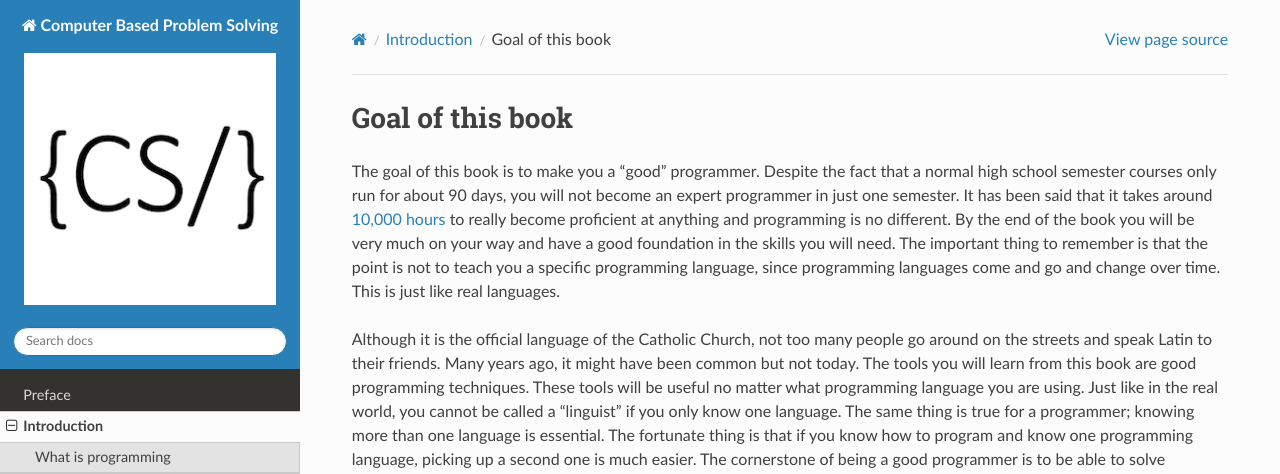
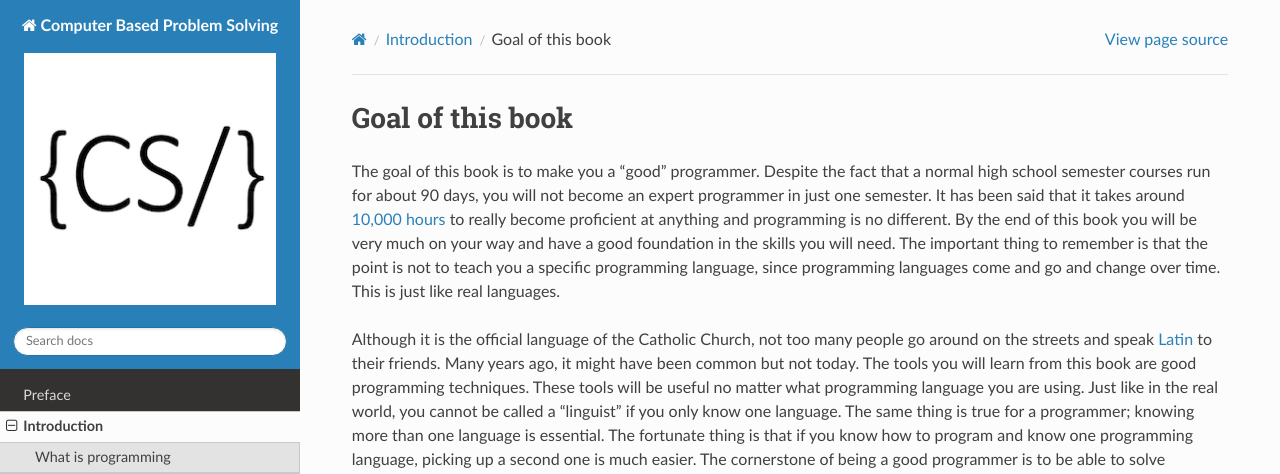
Before and after one commit to Mr-Coxall/Computer-Based-Problem-Solving, a Sphinx documentation site: the page built from docs/introduction/goal-of-this-book.rst, in a window 1280 px wide. Shown: the top 474 px of the page. Built offline with Sphinx 7.4.7 and the Read the Docs theme 2.0.0, drawn with Linux system fonts in a browser that asks for light colours; some of the changed text lies outside the part shown.

Commit message:
Update Solving problem section

```diff
--- a/docs/introduction/goal-of-this-book.rst
+++ b/docs/introduction/goal-of-this-book.rst
@@ -3,6 +3,6 @@
 Goal of this book
 =================
 
-The goal of this book is to make you a “good” programmer. Despite the fact that a normal high school semester courses only run for about 90 days, you will not become an expert programmer in just one semester. It has been said that it takes around `10,000 hours <https://en.wikipedia.org/wiki/Outliers_(book)>`_ to really become proficient at anything and programming is no different. By the end of the book you will be very much on your way and have a good foundation in the skills you will need. The important thing to remember is that the point is not to teach you a specific programming language, since programming languages come and go and change over time. This is just like real languages.
+The goal of this book is to make you a “good” programmer. Despite the fact that a normal high school semester courses run for about 90 days, you will not become an expert programmer in just one semester. It has been said that it takes around `10,000 hours <https://en.wikipedia.org/wiki/Outliers_(book)>`_ to really become proficient at anything and programming is no different. By the end of this book you will be very much on your way and have a good foundation in the skills you will need. The important thing to remember is that the point is not to teach you a specific programming language, since programming languages come and go and change over time. This is just like real languages.
 
-Although it is the official language of the Catholic Church, not too many people go around on the streets and speak Latin to their friends. Many years ago, it might have been common but not today. The tools you will learn from this book are good programming techniques. These tools will be useful no matter what programming language you are using. Just like in the real world, you cannot be called a “linguist” if you only know one language. The same thing is true for a programmer; knowing more than one language is essential. The fortunate thing is that if you know how to program and know one programming language, picking up a second one is much easier. The cornerstone of being a good programmer is to be able to solve problems in a logical and systematic way and hopefully have fun in the process.
+Although it is the official language of the Catholic Church, not too many people go around on the streets and speak `Latin <https://en.wikipedia.org/wiki/Latin>`_ to their friends. Many years ago, it might have been common but not today. The tools you will learn from this book are good programming techniques. These tools will be useful no matter what programming language you are using. Just like in the real world, you cannot be called a “linguist” if you only know one language. The same thing is true for a programmer; knowing more than one language is essential. The fortunate thing is that if you know how to program and know one programming language, picking up a second one is much easier. The cornerstone of being a good programmer is to be able to solve problems in a logical and systematic way and hopefully have fun in the process.
--- a/docs/introduction/what-is-programming.rst
+++ b/docs/introduction/what-is-programming.rst
@@ -5,8 +5,8 @@ What is programming
 
 Before you can actually start to write programs on a computer to help you solve problems, it would be nice to know what programming really is! We all use and see computers every day and hear people say how smart computers are. Actually, computers are not very smart at all! A computer, broken down into its most basic form is nothing more than a bunch of tiny electronic switches, called `transistors <https://en.wikipedia.org/wiki/Transistors>`_, that can be set to either a 1 or 0 (on or off, also known as `binary <https://en.wikipedia.org/wiki/Binary_number>`_). By getting the computer to set these tiny switches on or off in a certain pattern, you can get the computer to actually do something useful, like show a picture on the screen that you have taken. The computer does not know how to do this by itself though.
 
-To communicate with your friends, one way for them to understand what you mean is for you to talk to them. To keep things simple, you both usually talk in the same language. Since a computer is just a bunch of switches, it does not understand English, so you have to talk to it in a language that it does understand. Computers use a language called `machine language <https://en.wikipedia.org/wiki/Machine_code>`_, made up of just the 1’s and 0’s mentioned above. Trying to talk in machine language is quiet difficult, easy to make mistakes in and tedious. To help people talk to a computer a `high-level programming language <https://en.wikipedia.org/wiki/High-level_programming_language>`_, is used, that is then translated into machine language so that the computer can understand what to do. This high-level language comes in many different variations and is normally just called a `programming language <https://en.wikipedia.org/wiki/Programming_language>`_ and you have probably already heard of some of them (Java, C++, Python, …). Just like there are many different languages that people speak around the world (English, French, Spanish, …), there have been many different programming languages developed to help people instruct computers in what to do. The purpose of a programming language is to make it easier for a human to tell a computer what to do, by not having to talk machine language.
+To communicate with your friends, one way for them to understand what you mean is for you to talk to them. To keep things simple, you both usually talk in the same language. Since a computer is just a bunch of switches, it does not understand English, so you have to talk to it in a language that it does understand. Computers use a language called `machine language <https://en.wikipedia.org/wiki/Machine_code>`_, made up of just the 1’s and 0’s mentioned above. Trying to talk in machine language is quiet difficult, easy to make mistakes in and tedious. To help people talk to a computer a `high-level programming language <https://en.wikipedia.org/wiki/High-level_programming_language>`_ is normally used, that is then translated into machine language so that the computer can understand what to do. This high-level language comes in many different variations and is normally just called a `programming language <https://en.wikipedia.org/wiki/Programming_language>`_ and you have probably already heard of some of them (Java, C++, Python, …). Just like there are many different languages that people speak around the world (English, French, Spanish, …), there have been many different programming languages developed to help people instruct computers in what to do. The purpose of a programming language is to make it easier for a human to tell a computer what to do, by not having to talk machine language.
 
 .. image:: ./images/programming_language_levels.png
 
-A person that uses a programming language to instruct a computer what to do is called a `programmer <https://en.wikipedia.org/wiki/Programmer>`_. The programmer solves whatever problem they are working on, then writes the instructions that the computer is to follow in the programming language that they have chosen. Then the computer translates the instructions into machine language (the language that the computer actually understands) and the computer performs the actions.
+A person that uses a programming language to instruct a computer what to do is called a `programmer <https://en.wikipedia.org/wiki/Programmer>`_. The programmer solves whatever problem they are working on, then writes the instructions that the computer is to follow in the programming language that they have chosen. Then the computer translates the instructions into machine language (the language that the computer actually understands) and the computer performs these actions.
--- a/docs/preface/index.rst
+++ b/docs/preface/index.rst
@@ -8,4 +8,4 @@ It should be remembered that the focus of this book is to teach students how to
 
 This book does not include any instructions on how to load, use, create GUIs or any other housekeeping of any particular language. There are many other resources that can aid both students and teachers alike for this.
 
-Within the text you will see words or groups of words that are hyperlinked to Wikipedia. The point of linking to Wikipedia is to give additional information about a topic if the reader is unsure about the concept. Please note that I do not have control over what is placed on Wikipedia and although it seemed useful and correct when I looked at the link, these pages are changing all the time. Despite this, the information is usually correct and can be very helpful.
+Within the text you will see words or groups of words that are hyperlinked to `Wikipedia <https://en.wikipedia.org/wiki>`_. The point of linking to Wikipedia is to give additional information about a topic if the reader is unsure about the concept. Please note that I do not have control over what is placed on Wikipedia and although it seemed useful and correct when I looked at the link, these pages are changing all the time. Despite this, the information is usually correct and can be very helpful.
--- a/docs/problem-solving/index.rst
+++ b/docs/problem-solving/index.rst
@@ -8,7 +8,7 @@ As previously mentioned problems have been around forever. The use of a computer
 
 My father is a `joiner <https://en.wikipedia.org/wiki/Joiner>`_ by trade but worked in construction, building houses when he first imigrated to Canada. He has often told me stories of the “good old days” when they built houses completely with hand tools (using no electricity). They use to have competitions to see who could be the most accurate on estimating the length of a board, by cutting it first and then measuring it. They were usually within less than 1⁄2 inch (half the width of your thumb on a board 8 or 10 feet long!). It use to take dozens of men months to build a house this way. Then power tools were developed (electric drills, power saws, nailing guns, ...). Now a house can be built by a fraction of the men it use to take, in a fraction of the time. Power tools have revolutionized the housing industry.
 
-Computers have also revolutionized many of the ways people have solved problems from the past. The first modern electronic computer the `ENIAC <https://en.wikipedia.org/wiki/ENIAC>`_ was built to calculate tables for firing artillery shells. (Some, and maybe correctly, argue that the first electronic computer was actually the `Colossus <https://en.wikipedia.org/wiki/Colossus_computer>`_). This computer was developed because it took too long and there were too many mistakes when people were doing the mathematics by hand. The same book of tables could be produced in a modern computer in a few seconds!
+Computers have also revolutionized many of the ways people solve problems from, as compared to the past. The first modern electronic computer the `ENIAC <https://en.wikipedia.org/wiki/ENIAC>`_ was built to calculate tables for firing artillery shells. (Some, and maybe correctly, argue that the first electronic computer was actually the `Colossus <https://en.wikipedia.org/wiki/Colossus_computer>`_). The ENIAC was developed because it took too long and there were too many mistakes when people were doing the mathematics to calculate the firing tables by hand. The ENICA could do the calculations in 30 seconds that it would have taken one person 20 hours to do! Today the same book of firing tables could be produced in a modern computer in a few seconds!
 
 .. image:: ../images/cartoons/geeks_love_to_save_the_best_for_the_very_end.png
 
```
